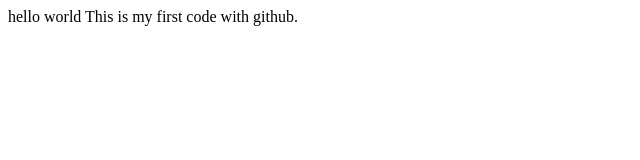
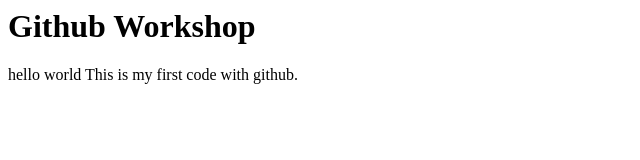
Before and after one commit to aseto1/Tournament-Brackets, a plain HTML site: page index.html in a window 1280 px wide. Shown: the whole page, without its empty margins (0-640 px from the left). Drawn offline with Linux system fonts and the light colour scheme.

Commit message:
Update index.html

```diff
--- a/index.html
+++ b/index.html
@@ -1 +1,2 @@
+<h1>Github Workshop</h1>
 <p>hello world This is my first code with github.</p>
```
